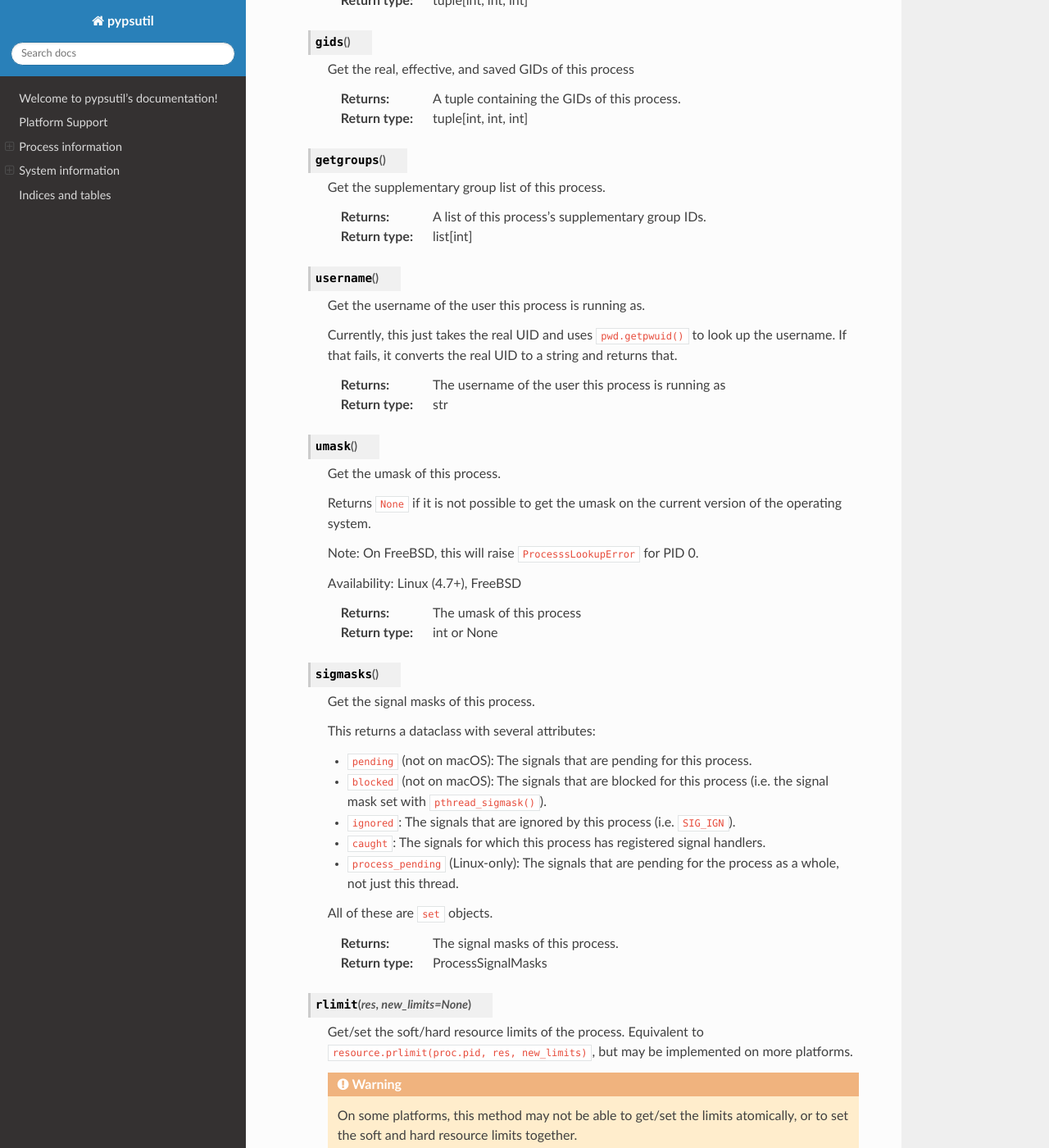
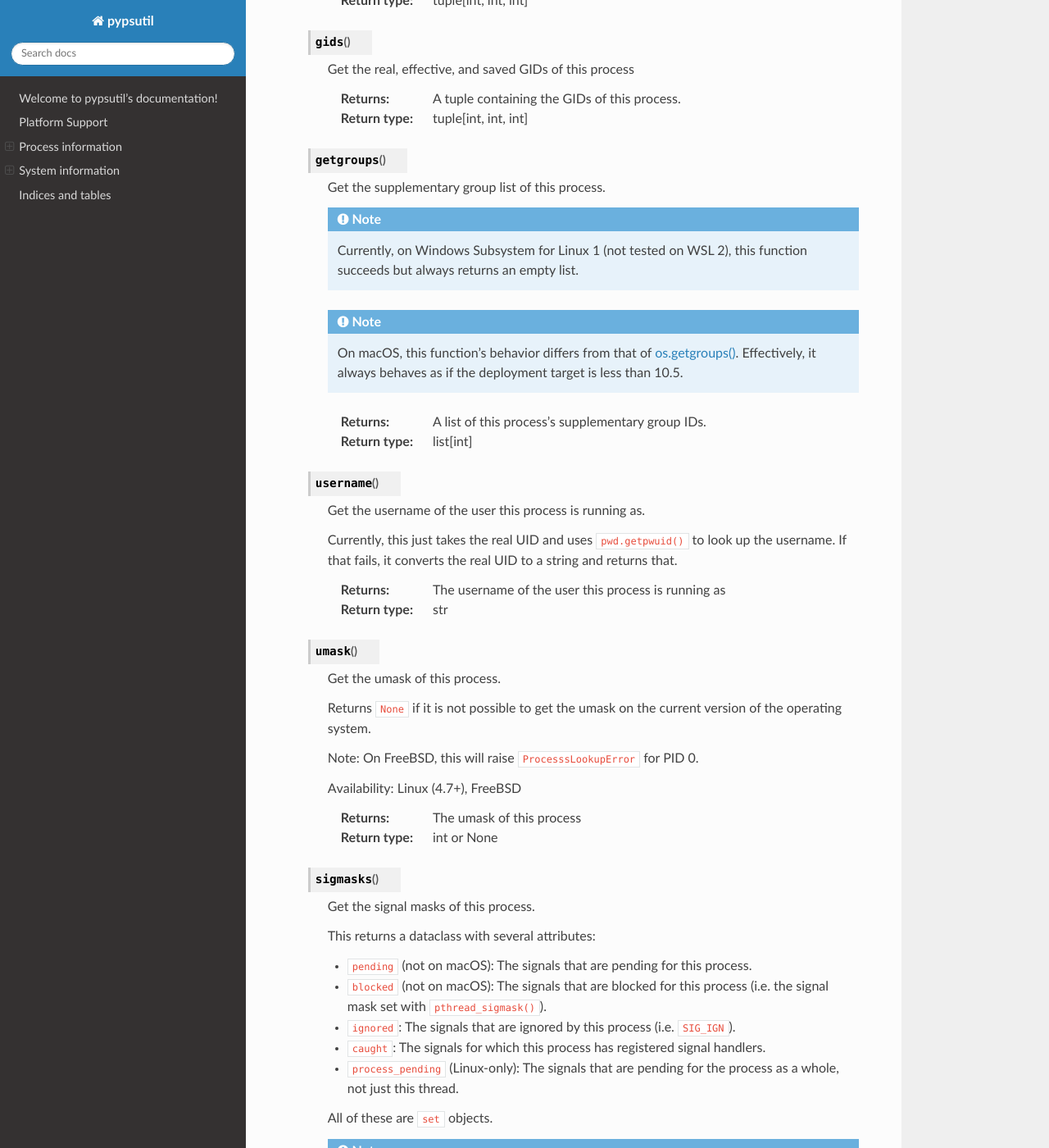
Before and after one commit to cptpcrd/pypsutil, a Sphinx documentation site: the page built from docs/index.rst, in a window 1280 px wide and 1400 px high, scrolled down 3136 px. Shown: the whole window at 82% size. Built offline with Sphinx 7.4.7 and the Read the Docs theme 2.0.0, drawn with Linux system fonts in a browser that asks for light colours; some of the changed text lies outside the part shown.

Commit message:
docs: Add notes about quirks on WSL/macOS

```diff
--- a/docs/index.rst
+++ b/docs/index.rst
@@ -165,6 +165,15 @@ Process information
 
         Get the supplementary group list of this process.
 
+        .. note::
+            Currently, on Windows Subsystem for Linux 1 (not tested on WSL 2), this
+            function succeeds but always returns an empty list.
+
+        .. note::
+            On macOS, this function's behavior differs from that of
+            `os.getgroups() <https://docs.python.org/3/library/os.html#os.getgroups>`_.
+            Effectively, it always behaves as if the deployment target is less than 10.5.
+
         :return: A list of this process's supplementary group IDs.
         :rtype: list[int]
 
@@ -207,6 +216,10 @@ Process information
           whole, not just this thread.
 
         All of these are ``set`` objects.
+
+        .. note::
+            Currently, on Windows Subsystem for Linux 1 (not tested on WSL 2), this
+            function succeeds but always returns empty sets for all fields.
 
         :return: The signal masks of this process.
         :rtype: ProcessSignalMasks
```
